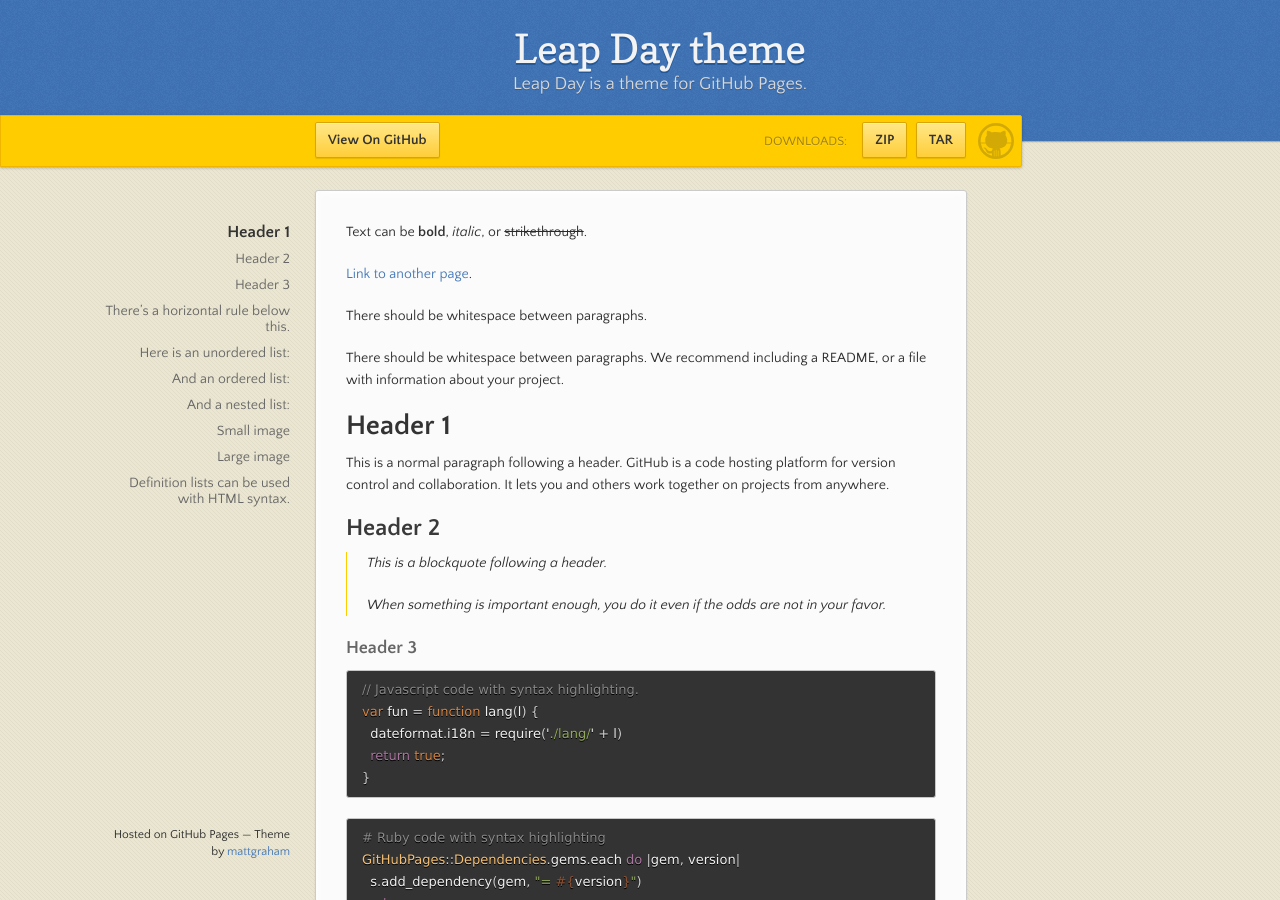
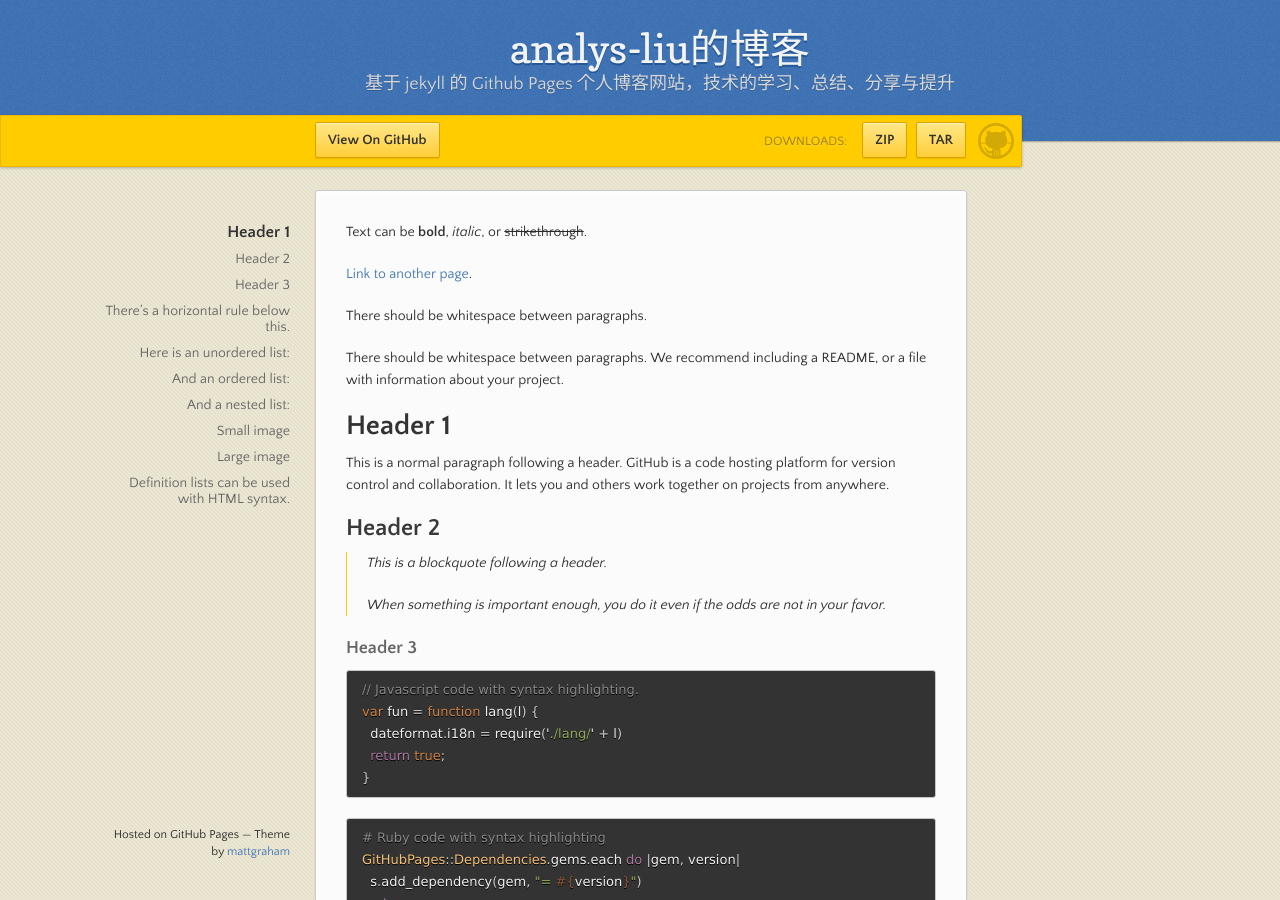
Before and after one commit to analy-liu/analy-liu.github.io, a Jekyll site: the page built from index.md, in a window 1280 px wide and 900 px high. Built offline with Jekyll 4.4.1, drawn with Linux system fonts in a browser that asks for light colours.

Commit message:
增加个人信息

```diff
--- a/_config.yml
+++ b/_config.yml
@@ -1,5 +1,16 @@
-title: Leap Day theme
-description: Leap Day is a theme for GitHub Pages.
+title: analys-liu的博客 # 网站的标题
+description: > # 网站的描述，可能会出现在搜索引擎展示结果中
+  基于 jekyll 的 Github Pages 个人博客网站，技术的学习、总结、分享与提升
+
+url: "https://analy-liu.github.io/" # 网站地址
+github_repo: "https://github.com/analy-liu/analy-liu.github.io"
+github_profile: "https://github.com/analy-liu" # GitHub 个人主页
+user: "analy-liu" # 用于侧栏展示的名字
+user_email: "analysis.liu@qq.com" # 侧栏展示的联系方式
+paginate: 5 # 主页展示的博客文章数量
+nick_name: "analy-liu" # 昵称
+english_name: "analy-liu"
+
 show_downloads: true
-google_analytics:
+# google_analytics:
 theme: jekyll-theme-leap-day
```
